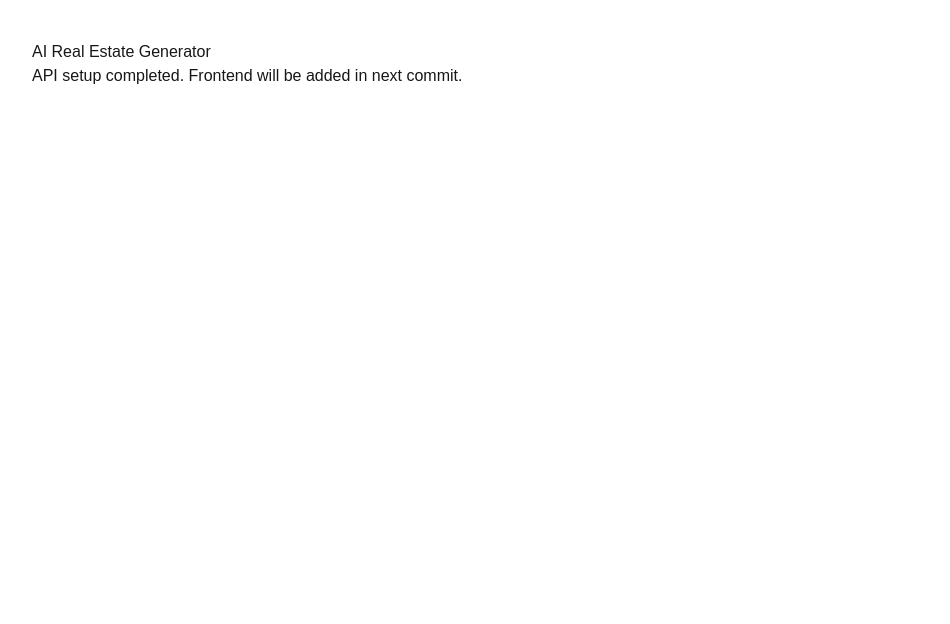
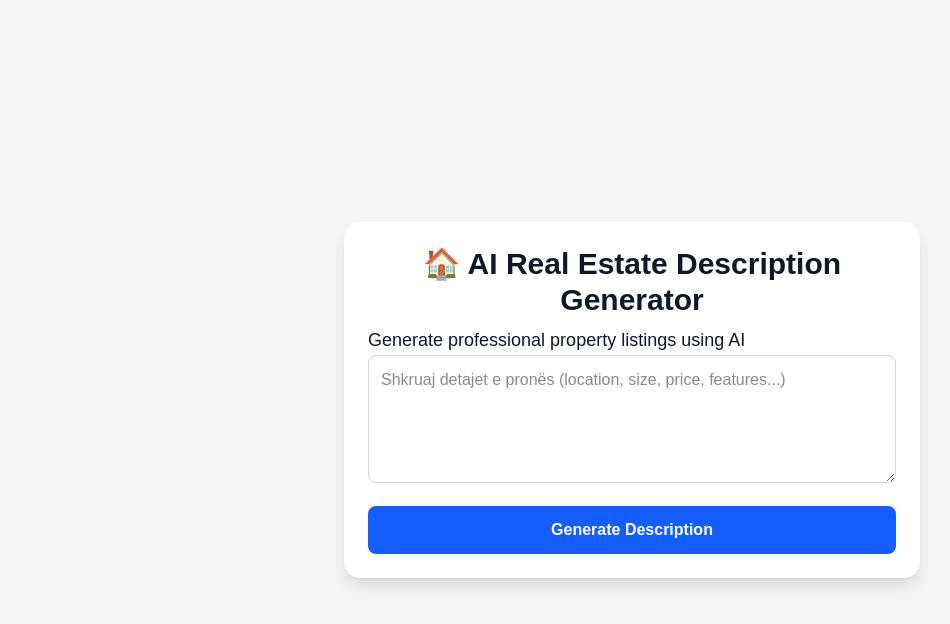
Before and after one commit to ErisaOsmani/real-estate, a Next.js app: page / in a window 1280 px wide. Shown: the top 624 px of the page, without its empty margins (8-958 px from the left). Built offline with nearby package versions, Linux system fonts and the light colour scheme.

Commit message:
UI dhe përmirësimi i dizajnit

```diff
--- a/app/page.tsx
+++ b/app/page.tsx
@@ -1,8 +1,93 @@
+'use client'
+
+import { useState } from "react";
+
 export default function Home() {
+
+  const [input,setInput] = useState("");
+  const [response,setResponse] = useState("");
+  const [loading,setLoading] = useState(false);
+  const [error,setError] = useState("");
+
+  const generateDescription = async () => {
+
+    if(!input.trim()) return;
+
+    setLoading(true);
+    setError("");
+    setResponse("");
+
+    try {
+
+      const res = await fetch("/api/chat",{
+        method:"POST",
+        headers:{
+          "Content-Type":"application/json"
+        },
+        body: JSON.stringify({message: input})
+      });
+
+      const data = await res.json();
+
+      if(!res.ok){
+        throw new Error(data.error || "Server error");
+      }
+
+      setResponse(data.reply);
+
+    } catch(err:any){
+      setError(err.message);
+    }
+
+    setLoading(false);
+  };
+
   return (
-    <main style={{padding:"40px"}}>
-      <h1>AI Real Estate Generator</h1>
-      <p>API setup completed. Frontend will be added in next commit.</p>
+
+    <main className="min-h-screen bg-gray-100 flex items-center justify-center">
+
+      <div className="bg-white shadow-lg rounded-2xl p-6 max-w-xl w-full">
+
+        <h1 className="text-3xl font-bold mb-2 text-center text-gray-900">
+          🏠 AI Real Estate Description Generator
+        </h1>
+
+        <p className="whitespace-pre-line text-gray-900 text-lg leading-relaxed">
+          Generate professional property listings using AI
+        </p>
+
+        <textarea
+          className="w-full border border-gray-300 rounded-lg p-3 h-32 text-gray-900 focus:outline-none focus:ring-2 focus:ring-blue-500"
+          placeholder="Shkruaj detajet e pronës (location, size, price, features...)"
+          value={input}
+          onChange={(e)=>setInput(e.target.value)}
+        />
+
+        <button
+          onClick={generateDescription}
+          disabled={loading}
+          className="w-full mt-4 bg-blue-600 hover:bg-blue-700 text-white font-semibold py-3 rounded-lg transition"
+        >
+          {loading ? "Generating..." : "Generate Description"}
+        </button>
+
+        {error && (
+          <p className="text-red-500 mt-4">
+            Gabim: {error}
+          </p>
+        )}
+
+        {response && (
+          <div className="mt-6 bg-gray-50 border rounded-lg p-4">
+            <h2 className="font-semibold mb-2">Generated Description:</h2>
+            <p className="whitespace-pre-line text-gray-700">
+              {response}
+            </p>
+          </div>
+        )}
+
+      </div>
+
     </main>
   );
 }
```
